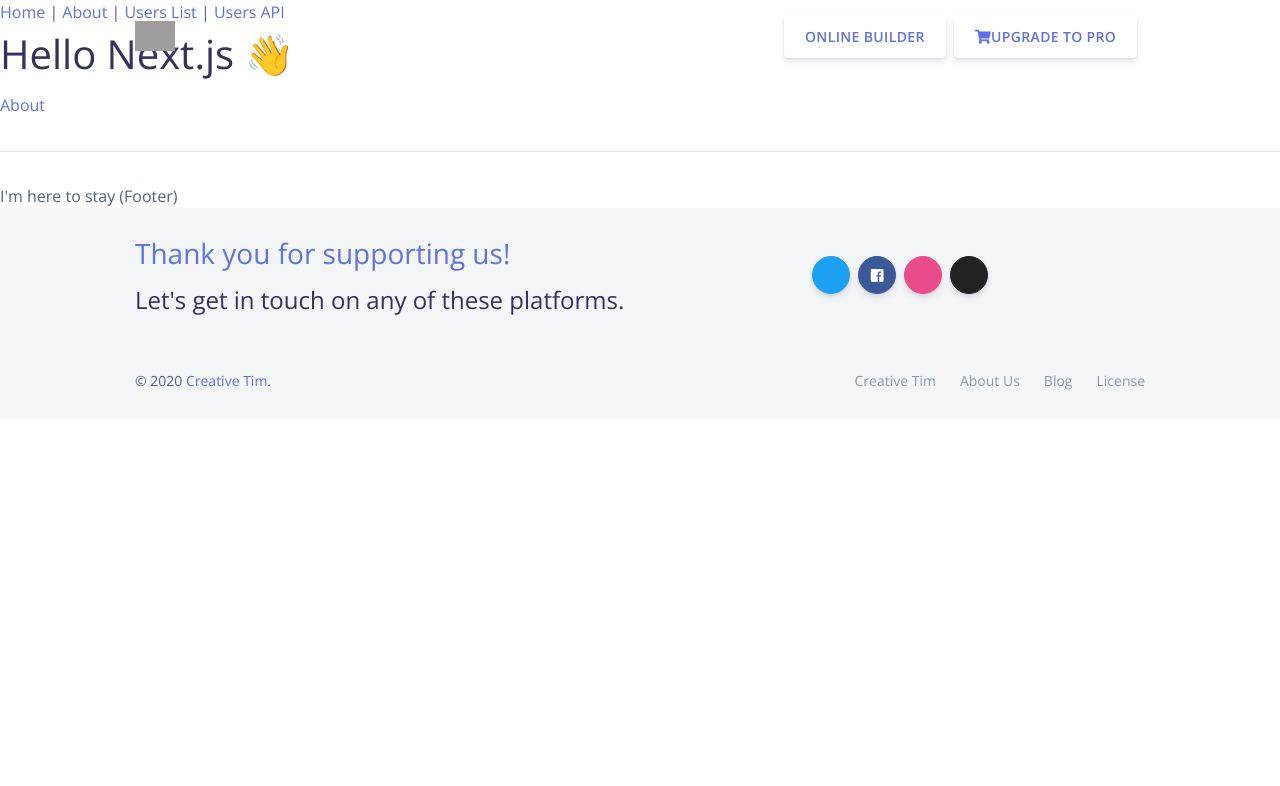
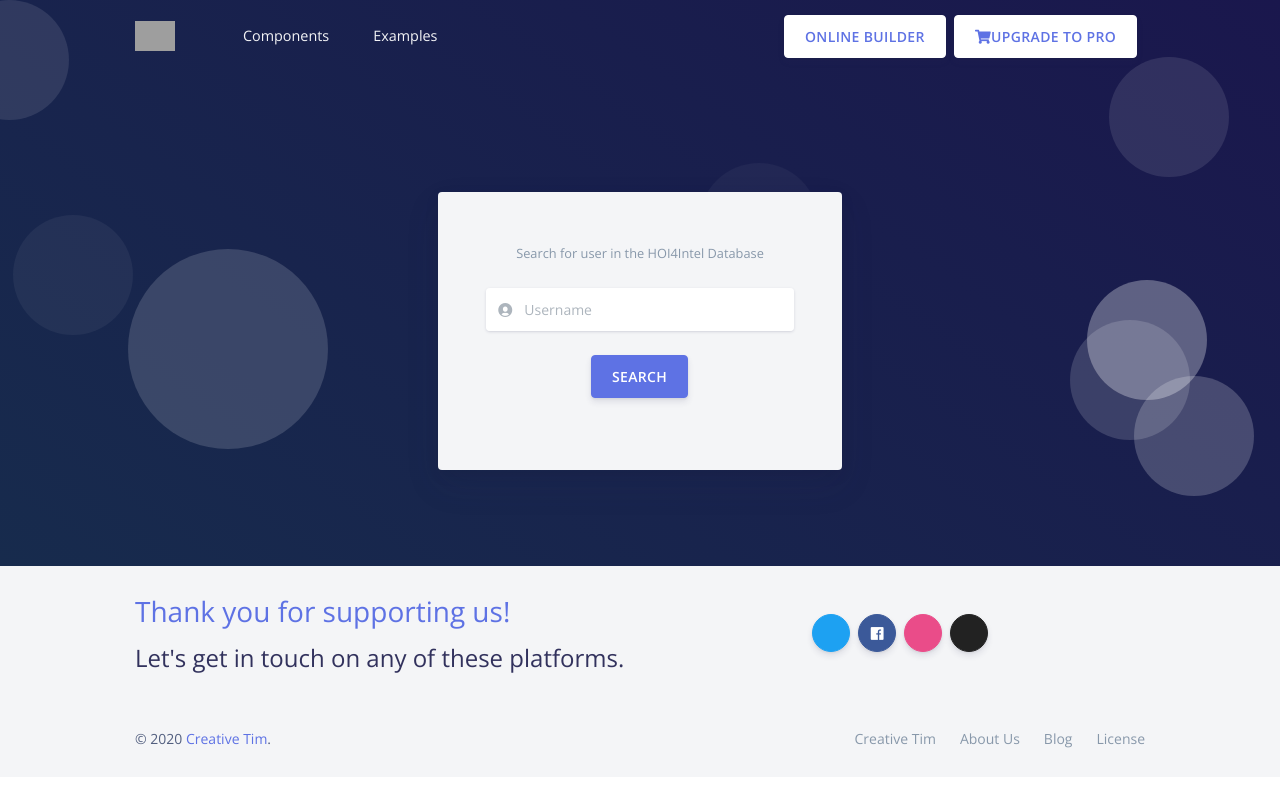
Before and after one commit to Ninjonik/HOI4IntelUP, a Next.js app: page / in a window 1280 px wide. Shown: the top 786 px of the page. Built offline with nearby package versions, Linux system fonts and the light colour scheme; grey boxes are pictures that could not be loaded; a web font is replaced by a local one.

Commit message:
- made basic search - thanks to @DragonMan

```diff
--- a/pages/api/player/[id].ts
+++ b/pages/api/player/[id].ts
@@ -36,7 +36,7 @@ export async function getUserStats(id) {
 
 export async function getUserGames(id) {
     return new Promise((resolve, reject) => {
-        const query = 'SELECT * FROM player_records WHERE player_id = ?';
+        const query = 'SELECT r.*, s.guild_name, p.discord_name FROM player_records as r INNER JOIN settings as s on r.guild_id=s.guild_id INNER JOIN players as p on r.host_id=p.discord_id WHERE player_id = ? ORDER BY id DESC';
         connection.query(query, [id], (error, results) => {
             if (error) {
                 reject(error);
@@ -72,7 +72,6 @@ export default async function handler(req, res) {
 
                 return response.data;
             } catch (error) {
-                console.log(discordId);
                 console.error('Error fetching avatar:');
                 return null;
             }
@@ -84,13 +83,15 @@ export default async function handler(req, res) {
         const games = await getUserGames(discordId);
         user["avatar"] = `https://cdn.discordapp.com/avatars/${discordId}/${data.avatar}.png`;
         user["discord_name"] = data["username"];
-        user["games"] = stats ? stats["count"] : 0;
-        console.log(games);
+        user["stats"] = stats ? stats["count"] : 0;
+        user["games"] = games ? games : [];
+        console.log(user);
 
         // Return the user data as a JSON response
         return res.status(200).json(user);
     } catch (error) {
         console.error('Error fetching user data:');
+        console.log(id);
         return res.status(500).json({ message: 'Internal server error' });
     }
 }
--- /dev/null
+++ b/pages/api/search/player.ts
@@ -0,0 +1,47 @@
+import { NextApiRequest, NextApiResponse } from 'next';
+import axios from 'axios';
+import connection from "../../../libs/db";
+import {type} from "os";
+
+export async function getUserByName(name) {
+    return new Promise((resolve, reject) => {
+        const query = 'SELECT id FROM players WHERE discord_name = ?';
+        connection.query(query, [name], (error, results) => {
+            if (error) {
+                reject(error);
+                console.log(error);
+            } else {
+                resolve(results[0]);
+            }
+        });
+    });
+}
+
+export default async function searchUser(req: NextApiRequest, res: NextApiResponse) {
+    if (req.method === 'POST') {
+        try {
+            const { username } = req.body;
+
+            // Perform the search in the players table using the `discord_name` field
+            // Replace this code with your actual database query
+            const player = await getUserByName(username);
+
+            if (player && player['id']) {
+                // If a matching player is found, construct the redirect URL
+                const redirectUrl = `${process.env.NEXT_PUBLIC_APP_URL}/profile/${player['id']}`;
+                console.log(redirectUrl);
+
+                // Return a JSON response with the redirect URL
+                res.status(200).json({ redirectUrl });
+            } else {
+                // If no matching player is found, return a JSON response with the error URL
+                res.status(200).json({ redirectUrl: '/profile/error' });
+            }
+        } catch (error) {
+            console.error(error);
+            res.status(500).json({ error: 'Internal server error' });
+        }
+    } else {
+        res.status(405).json({ error: 'Method not allowed' });
+    }
+}
--- a/pages/index.tsx
+++ b/pages/index.tsx
@@ -1,17 +1,84 @@
-import Link from 'next/link'
-import Layout from '../components/Layout'
-import process from "process";
+import { useEffect, useState } from 'react';
+import axios from 'axios';
+import { useRouter } from 'next/router';
+import { NextPage } from 'next';
 
-console.log(process.env.DB_HOST);
-console.log("hello");
+interface IndexPageProps {
+    bodyClass: string;
+}
 
-const IndexPage = () => (
-  <Layout title="Home | Next.js + TypeScript Example">
-    <h1>Hello Next.js 👋</h1>
-    <p>
-      <Link href="/about">About</Link>
-    </p>
-  </Layout>
-)
+const IndexPage: NextPage<IndexPageProps> & { bodyClass?: string } = () => {
+    const router = useRouter();
+    const [username, setUsername] = useState('');
 
-export default IndexPage
+    const handleSubmit = async (e: React.FormEvent) => {
+        e.preventDefault();
+        try {
+            // Make a POST request to the API route with the entered username
+            console.log("posting")
+            const response = await axios.post('/api/search/player', { username });
+            const { data } = response;
+            console.log(response);
+
+            router.push(data);
+        } catch (error) {
+            console.error(error);
+            // TODO: Handle error scenario, e.g., show an error message to the user
+        }
+    };
+
+    return (
+        <section className="section section-shaped section-lg">
+            <div className="shape shape-style-1 bg-gradient-default">
+                <span></span>
+                <span></span>
+                <span></span>
+                <span></span>
+                <span></span>
+                <span></span>
+                <span></span>
+                <span></span>
+            </div>
+            <div className="container pt-lg-7">
+                <div className="row justify-content-center">
+                    <div className="col-lg-5">
+                        <div className="card bg-secondary shadow border-0">
+                            <div className="card-body px-lg-5 py-lg-5">
+                                <div className="text-center text-muted mb-4">
+                                    <small>Search for user in the HOI4Intel Database</small>
+                                </div>
+                                <div>
+                                    <form onSubmit={handleSubmit} id='form'>
+                                        <div className="input-group input-group-alternative">
+                                            <div className="input-group-prepend">
+                                          <span className="input-group-text">
+                                            <i className="ni ni-circle-08"></i>
+                                          </span>
+                                            </div>
+                                            <input
+                                                className="form-control"
+                                                placeholder="Username"
+                                                type="text"
+                                                value={username}
+                                                onChange={(e) => setUsername(e.target.value)}
+                                            />
+                                        </div>
+                                        <div className="text-center">
+                                            <button className="btn btn-primary my-4" type='submit'>
+                                                Search
+                                            </button>
+                                        </div>
+                                    </form>
+                                </div>
+                            </div>
+                        </div>
+                    </div>
+                </div>
+            </div>
+        </section>
+    );
+};
+
+IndexPage.bodyClass = 'login-page';
+
+export default IndexPage;
```
Also changed, not shown: pages/profile/[id].tsx (+7 -18 lines).
